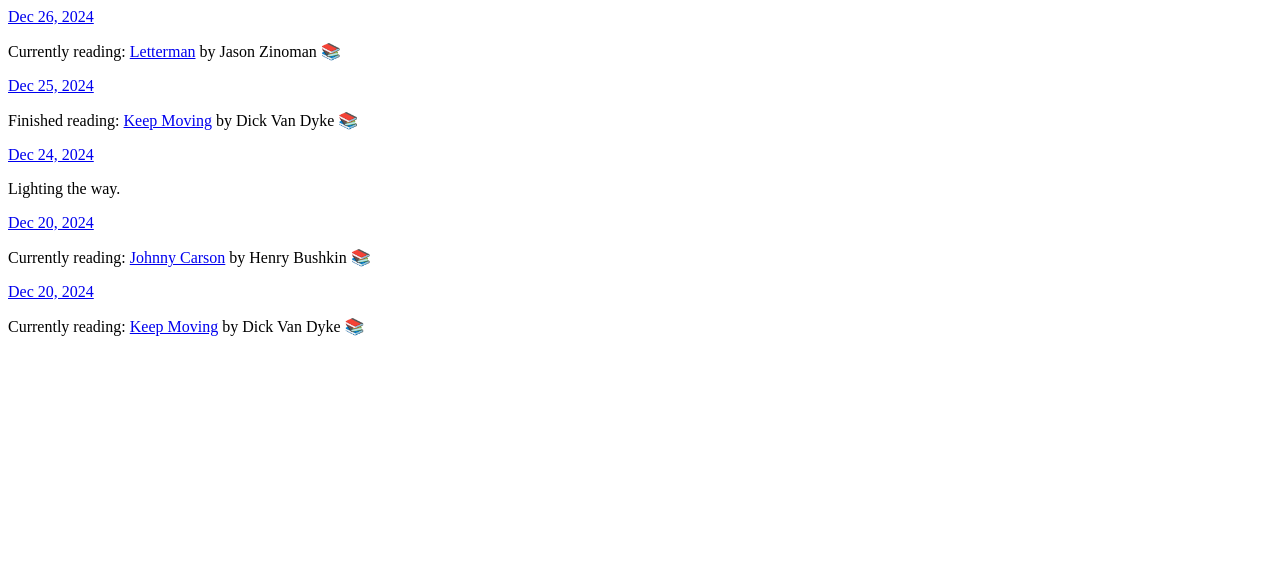
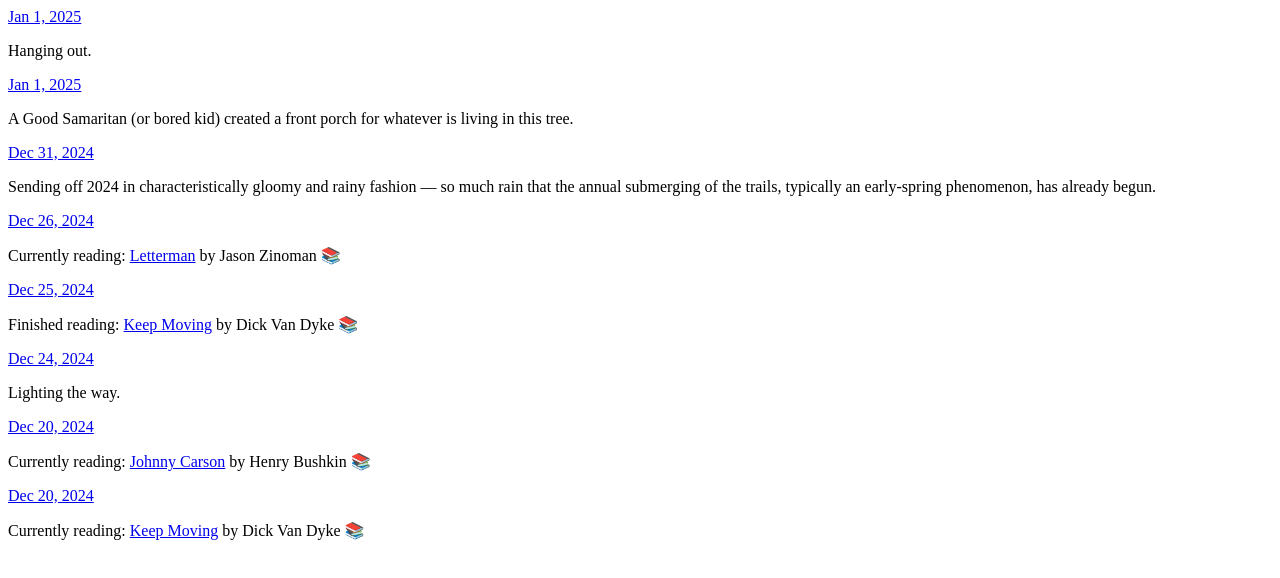
Before and after one commit to michaeljamesdunn/dunn.micro.blog, a plain HTML site: page index.html in a window 1280 px wide. Drawn offline with Linux system fonts and the light colour scheme.

Commit message:
Archiving from Micro.blog.

```diff
--- a/index.html
+++ b/index.html
@@ -21,6 +21,42 @@
 <div class="h-feed">
 
 
+
+	  <div class="h-entry">
+
+
+		<a href="https://mikedunn.blog/2025/01/01/hanging-out/" class="u-url"><time class="dt-published" datetime="2025-01-01 12:38:21 -0500">Jan 1, 2025</time></a>
+
+		<div class="e-content">
+			 <p>Hanging out.</p>
+<!-- raw HTML omitted -->
+
+		</div>
+	  </div>
+
+	  <div class="h-entry">
+
+
+		<a href="https://mikedunn.blog/2025/01/01/a-good-samaritan-or-a/" class="u-url"><time class="dt-published" datetime="2025-01-01 12:28:46 -0500">Jan 1, 2025</time></a>
+
+		<div class="e-content">
+			 <p>A Good Samaritan (or bored kid) created a front porch for whatever is living in this tree.</p>
+<!-- raw HTML omitted -->
+
+		</div>
+	  </div>
+
+	  <div class="h-entry">
+
+
+		<a href="https://mikedunn.blog/2024/12/31/sending-off-in-characteristic-gloomy/" class="u-url"><time class="dt-published" datetime="2024-12-31 14:29:59 -0500">Dec 31, 2024</time></a>
+
+		<div class="e-content">
+			 <p>Sending off 2024 in characteristically gloomy and rainy fashion — so much rain that the annual submerging of the trails, typically an early-spring phenomenon, has already begun.</p>
+<!-- raw HTML omitted -->
+
+		</div>
+	  </div>
 
 	  <div class="h-entry">
 
```
